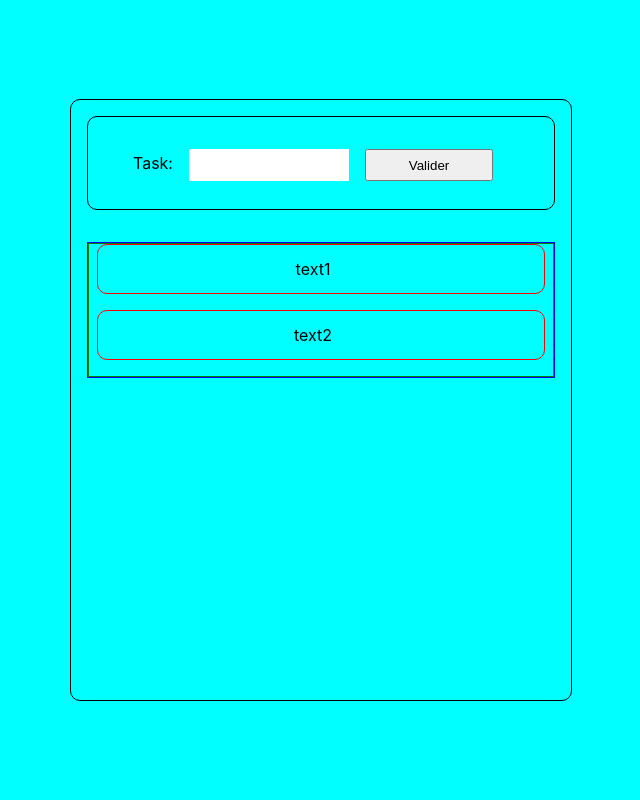
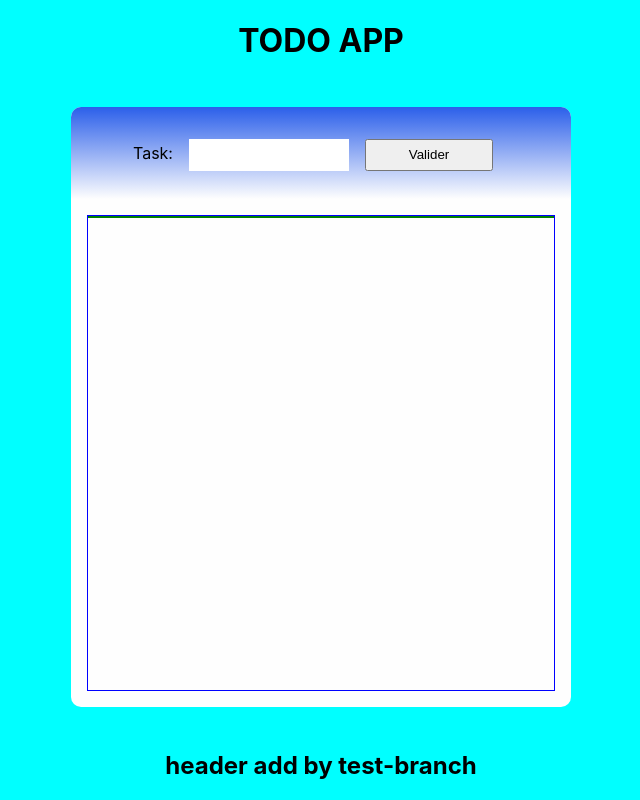
Before and after one commit to vincentferraro/todo-react, a React (Create React App) app: page / in a window 1280 px wide. Shown: the whole page, without its empty margins (319-959 px from the left). Built offline with nearby package versions, Linux system fonts and the light colour scheme.

Commit message:
add header h2 by test-branch

```diff
--- a/src/App.css
+++ b/src/App.css
@@ -3,6 +3,7 @@
   height: 100vh;
   background-color: aqua;
   display: flex;
+  flex-direction: column;
   justify-content: center;
   align-items: center;
 }
--- a/src/App.js
+++ b/src/App.js
@@ -1,14 +1,13 @@
+import "./App.css";
 
-import './App.css';
-
-import TodoList from './components/TodoList';
-
+import TodoList from "./components/TodoList";
 
 function App() {
   return (
     <div className="div-app">
-
+      <h1>TODO APP</h1>
       <TodoList />
+      <h2> header add by test-branch</h2>
     </div>
   );
 }
--- a/src/components/Task.js
+++ b/src/components/Task.js
@@ -7,6 +7,7 @@ function Task(props) {
     return (
         <li className="task">
             <span>{props.task}</span>
+            <input type="checkbox" />
 
         </li>
     )
--- a/src/components/TodoList.js
+++ b/src/components/TodoList.js
@@ -12,7 +12,7 @@ class TodoList extends Component{
         super(props)
         this.state={
             text: '',
-            arr: ['text1','text2']
+            arr: []
         }
 
 
@@ -38,11 +38,11 @@ class TodoList extends Component{
 
     render() {
             return (
-            <div className="todo-list">
+                <div className="todo-list">
                     <AddTask handleChange={this.handleChange} handleClick={this.handleClick} />
                 <div className='task-list'>
                     <ul id="list-task">
-                            {this.state.arr.map(t => <Task task={t}/>)}
+                            {this.state.arr.map((t, index) => <Task key={index} task={t}/>)}
                     </ul>
                 </div>
             </div>
--- a/src/index.css
+++ b/src/index.css
@@ -1,5 +1,5 @@
 body {
-
+  background-color: aqua;
   margin: 0px;
   font-family: -apple-system, BlinkMacSystemFont, 'Segoe UI', 'Roboto', 'Oxygen',
     'Ubuntu', 'Cantarell', 'Fira Sans', 'Droid Sans', 'Helvetica Neue',
--- a/src/styles/AddTask.css
+++ b/src/styles/AddTask.css
@@ -1,13 +1,14 @@
 .add-task{
-    margin:1rem;
+    margin:0;
     padding:1rem;
     width:auto;
     height: 10%;
     display: flex;
     flex-direction: row;
     justify-content: center;
-    border:1px solid black;
-    border-radius: 10px;
+
+    border-radius: 10px 10px 0px 0px;
+    background: linear-gradient(#2B5FEA ,#FEFEFE )
 }
 label{
     display: flex;
--- a/src/styles/todoList.css
+++ b/src/styles/todoList.css
@@ -4,16 +4,18 @@
     flex-direction: column;
     width: 500px;
     height: 600px;
-    border:1px solid black;
     border-radius: 10px;
+    background: #FEFEFE;
 }
 .task-list {
     width: auto;
+    height: 40rem;
     margin: 1rem;
     border: 1px solid blue;
     display: flex;
     flex-direction: column;
     padding: 0;
+    overflow: scroll;
 }
 
 ul {
```
